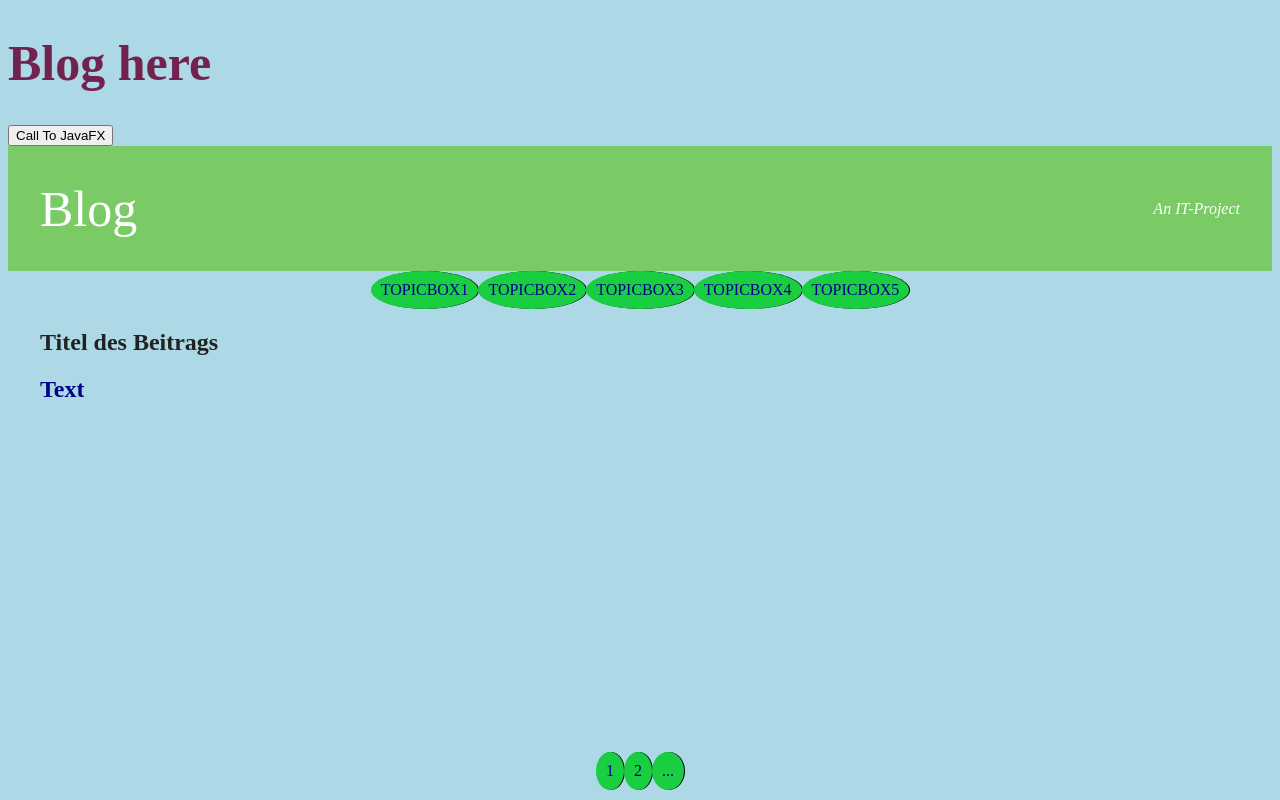
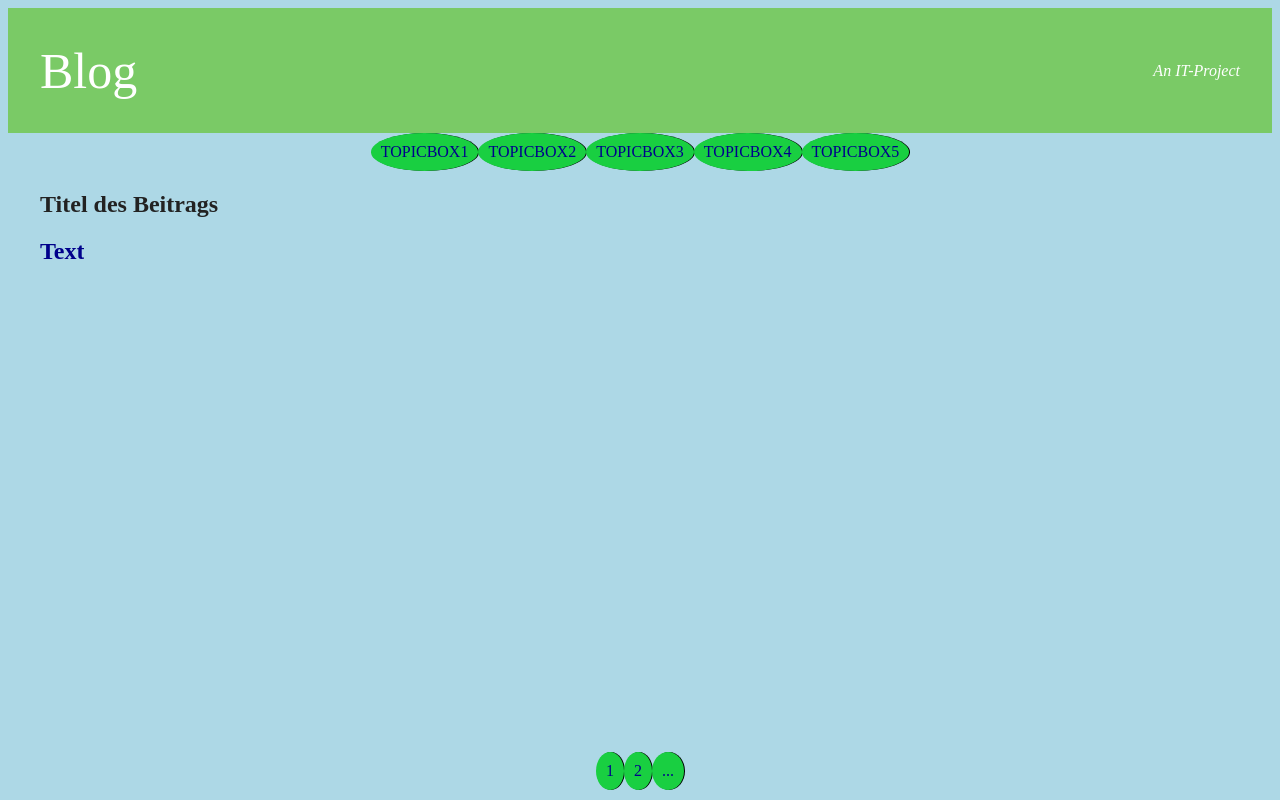
Before and after one commit to CaeptnHero/Softwareprojekt.Blog, a plain HTML site: page www/index.html in a window 1280 px wide. Drawn offline with Linux system fonts and the light colour scheme.

Commit message:
code cleanup index.html/main.js

```diff
--- a/www/index.html
+++ b/www/index.html
@@ -5,13 +5,11 @@
     <meta charset="UTF-8">
     <meta name="viewport" content="width=device-width, initial-scale=1.0">
     <link rel="stylesheet" href="css/main.css">
+    <title>Blog</title>
     <script src="js/main.js"></script>
-
 </head>
 
 <body>
-    <h1 id="p1">Blog here</h1>
-    <button onclick='bridge.upcall();'> Call To JavaFX</button>
     <header class="header">
         <div class="container">
             <h1 class="site-title">Blog</h1>
@@ -21,9 +19,6 @@
     <nav class="main-nav">
         <div class="container">
             <ul>
-
-
-
                 <li onclick="bridge.fillWeb(1)" ><a href="#">TopicBox1</a></li>
                 <li onclick="bridge.fillWeb(2)" ><a href="#">TopicBox2</a></li>
                 <li onclick="bridge.fillWeb(3)" ><a href="#">TopicBox3</a></li>
@@ -33,15 +28,12 @@
         </div>
     </nav>
     <section class="content">
-
-
         <article class="post">
             <div class="container">
                 <h2 id="ti1">Titel des Beitrags</h2>
                 <div class="columns">
                     <div class="item">
                         <h4 id="te1" class="item-title">Text</h4>
-
                         <div class="fixed"><ul>
                             <li>1</li>
                             <li>2</li>
@@ -53,9 +45,6 @@
             </div>
         </article>
     </section>
-
-
-
 </body>
 
 </html>
--- a/www/js/main.js
+++ b/www/js/main.js
@@ -1,19 +1,5 @@
 window.onload = function() {
-
-    test()
-}
-
-
-async function test() {
-    while (true) {
-        var h1 = this.document.querySelector('h1');
-        h1.style.cssText = "color: #" + Math.floor(Math.random()*16777215).toString(16);
-        await Sleep(1000);
-    }
-}
-
-function uebergabe(art) {
-    document.getElementById("p1").innerHTML = art["titel"] + ", " + art["text"];
+    // on window loaded
 }
 
 function Sleep(milliseconds) {
```
